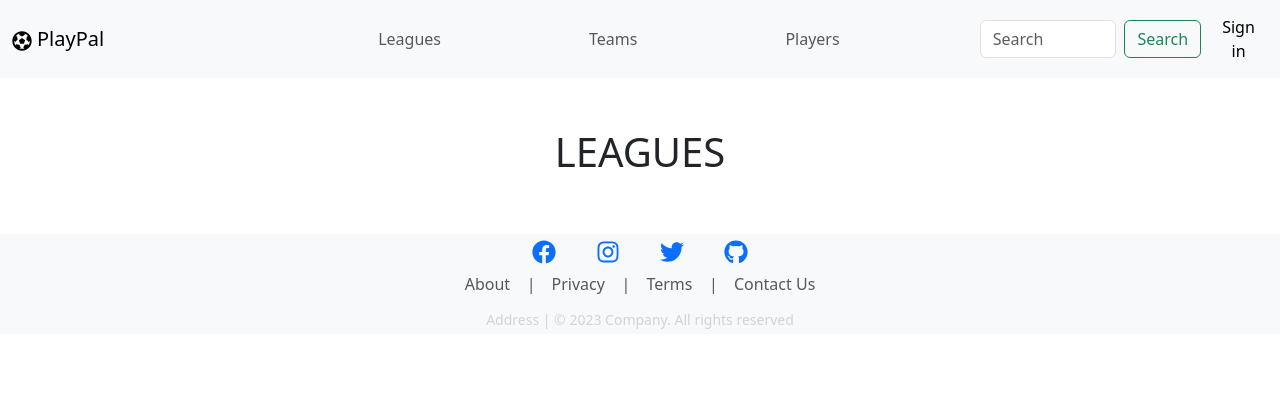
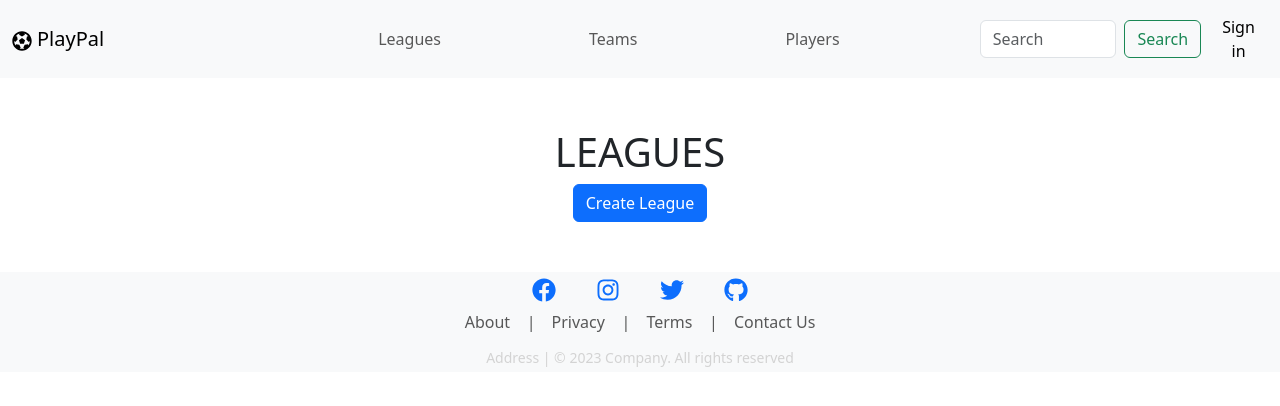
Before and after one commit to dvyne10/sourcerers-leagueMgmt, a React (Vite) app in the folder frontend/: page /leagues in a window 1280 px wide. Shown: the top 406 px of the page. Built offline with nearby package versions, Linux system fonts and the light colour scheme.

Commit message:
create league page added

```diff
--- /dev/null
+++ b/frontend/src/pages/CreateLeague.jsx
@@ -0,0 +1,7 @@
+export default function CreateLeague() {
+    return (
+        <>
+        <h1>Create League Page</h1>
+        </>
+    );
+}
--- a/frontend/src/pages/Leagues.jsx
+++ b/frontend/src/pages/Leagues.jsx
@@ -1,12 +1,18 @@
+import Button from 'react-bootstrap/Button';
+import { useNavigate } from 'react-router-dom';
 
 
 export default function Leagues() {
-
+  const navigate = useNavigate();
+  const navigateCreateLeague = () => {
+    navigate('/createLeague');
+  }
   return (
     <>
     <div className="App" style={{ display: "flex", flexDirection: "column", alignItems: "center", justifyContent: "center", paddingTop: "50px"}}>
 
       <h1>LEAGUES</h1>
+      <Button onClick={navigateCreateLeague} variant="primary">Create League</Button>
 
     </div>
     </>
--- a/frontend/src/routes/index.jsx
+++ b/frontend/src/routes/index.jsx
@@ -4,6 +4,7 @@ import About from "../pages/About";
 import Contact from "../pages/Contact";
 import Privacy from "../pages/Privacy";
 import Terms from "../pages/Terms";
+import CreateLeague from '../pages/CreateLeague';
 
 const routes = createBrowserRouter([
   {
@@ -52,6 +53,11 @@ const routes = createBrowserRouter([
     element: <Terms/>,
   },
   {
+    path: "/createLeague",
+    exact: true,
+    element: <CreateLeague/>,
+  },
+  {
     path: "*",
     exact: true,
     element: <NoPage/>,
```
